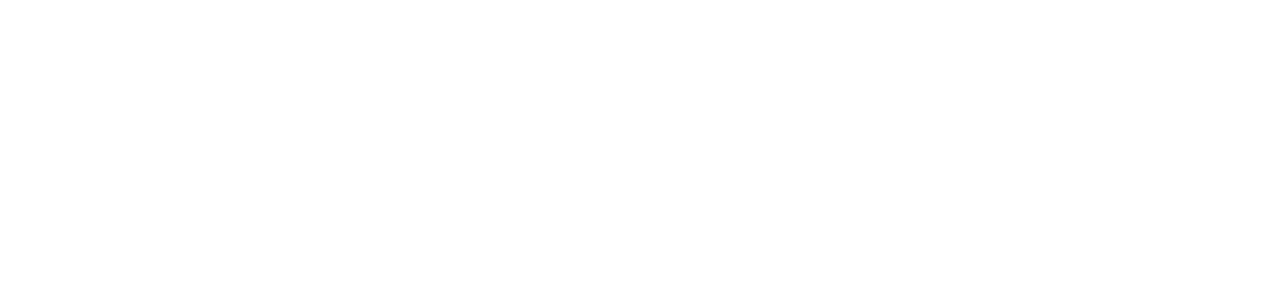
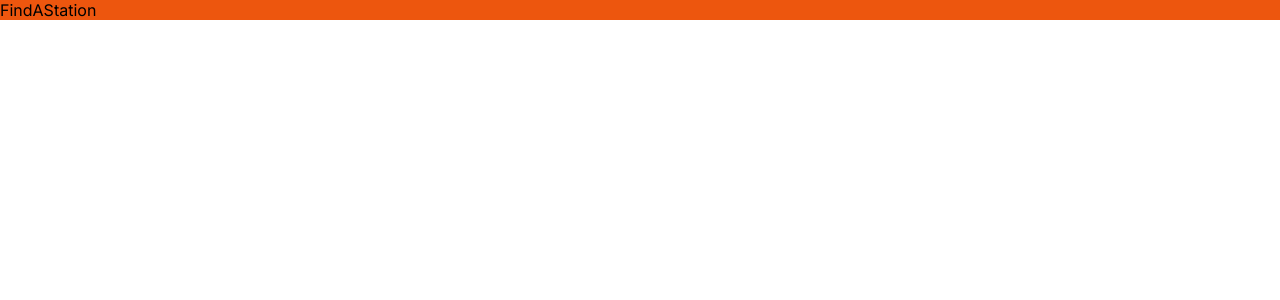
Before and after one commit to nicolegunn/m5_frontend, a React (Vite) app: page /find-a-station in a window 1280 px wide. Before the commit this address had no page. Shown: the top 300 px of the page. Built offline with nearby package versions, Linux system fonts and the light colour scheme.

Commit message:
add FindAStation page and add route into App.jsx

```diff
--- a/src/App.jsx
+++ b/src/App.jsx
@@ -1,11 +1,13 @@
 import { Routes, Route } from "react-router-dom";
 import Home from "./pages/Home/Home.jsx";
+import FindAStation from "./pages/FindAStation/FindAStation.jsx";
 
 function App() {
   return (
     <>
       <Routes>
         <Route path="/" element={<Home />} />
+        <Route path="/find-a-station" element={ <FindAStation/>} />
       </Routes>
     </>
   );
--- /dev/null
+++ b/src/pages/FindAStation/FindAStation.jsx
@@ -0,0 +1,7 @@
+import styles from "./FindAStation.module.css"
+
+export default function FindAStation() {
+  return (
+      <div className={ styles.MainContainer}>FindAStation</div>
+  )
+}
--- /dev/null
+++ b/src/pages/FindAStation/FindAStation.module.css
@@ -0,0 +1,3 @@
+.MainContainer {
+    background-color: var(--color-orange);
+}
```
Also changed, not shown: src/pages/FindAStation/components/Filter.module.css (added), src/pages/FindAStation/components/Filters.jsx (added).
